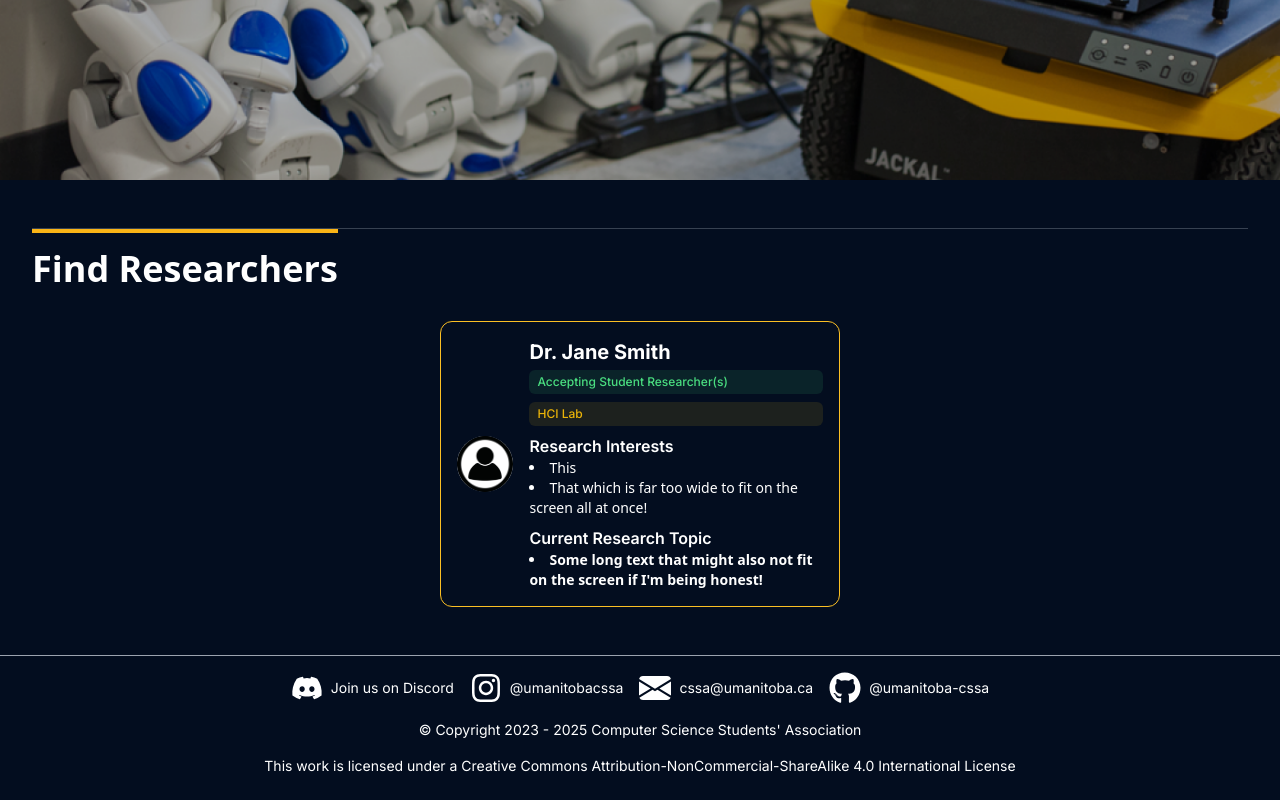
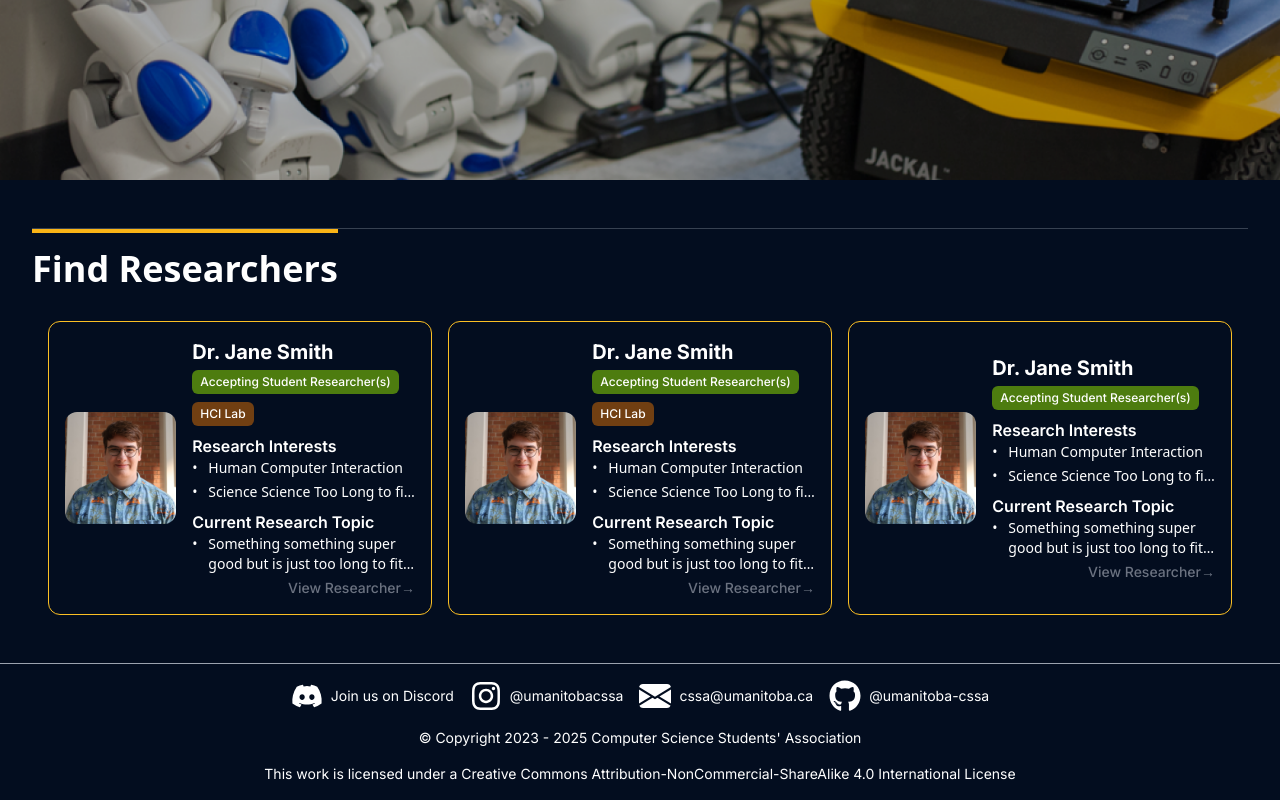
Before and after one commit to umanitoba-cssa/cssa-website-next, a Next.js app: page /resources/researchers in a window 1280 px wide. Shown: the part 544-1344 px from the top of the page. Built offline with nearby package versions, Linux system fonts and the light colour scheme.

Commit message:
Improve researcher card styling
Also added more researchers to see what that looked like

```diff
--- a/src/app/resources/researchers/page.tsx
+++ b/src/app/resources/researchers/page.tsx
@@ -12,9 +12,12 @@ export default async function Researchers() {
                 <div className="container py-12 flex flex-col gap-8">
                     <BlockHeader title="Find Researchers" />
                     <div className="flex flex-row gap-4 flex-wrap justify-center">
-                        <ResearcherCard
-                            {...ResearcherProfiles[0]}
-                        />
+                        {ResearcherProfiles.map((profile) => (
+                            <ResearcherCard
+                                profile={profile}
+                                onClick={() => {}}
+                            />
+                        ))}
                     </div>
                 </div>
         </main>
--- a/src/components/researcher-card.tsx
+++ b/src/components/researcher-card.tsx
@@ -2,65 +2,72 @@ import { IResearcher } from "@/data/researchers";
 import { motion } from "framer-motion";
 import Image from "next/image";
 
-export default function ResearcherCard(
+export default function ResearcherCard({
+    profile,
+    onClick
+}: {
     profile: IResearcher,
-) {
+    onClick?: () => void
+}) {
     return (
         <motion.div
             layoutId={`card-${profile.fullName}`}
             whileHover={{ scale: 1.05, boxShadow: "0px 10px 20px rgba(0,0,0,0.2)" }}
             role="button"
             tabIndex={0}
-            onClick={() => {}}
+            onClick={onClick}
             onKeyDown={(e) => {
-                // if (e.key === "Enter" || e.key === " ") onClick?.();
+                if (e.key === "Enter" || e.key === " ") onClick?.();
             }}
-            className="flex flex-row border-solid border border-amber-400 rounded-xl items-center p-4 gap-4 min-w-[25rem] max-w-[25rem] cursor-pointer"
+            className="flex w-full border-solid border border-amber-400 rounded-xl items-center p-4 gap-4 max-w-sm cursor-pointer"
         >
-            <div>
-                <Image src={profile?.image} alt={profile?.fullName} width={100} height={200} className="rounded-full" />
+            <div className="w-1/3">
+            {/* TODO: Magic numbers for dimensions */}
+                <Image src={profile?.image} alt={profile?.fullName} width={400} height={400} className="rounded-xl" />
             </div>
-            <div>
+            <div className="w-2/3">
                 <div className="text-xl font-bold">
                     {profile?.fullName}
                 </div>
-                <div className="flex flex-col gap-2 mt-1">
-                    {profile?.acceptingStudents &&
-                        <span className="inline-flex items-center rounded-md bg-green-400/10 px-2 py-1 text-xs font-medium text-green-400 inset-ring inset-ring-green-500/20">
+                <div className="flex flex-col gap-2 mt-1 w-fit">
+                {profile?.acceptingStudents && (
+                    <span className="inline-flex items-center w-fit rounded-md bg-lime-700 px-2 py-1 text-xs font-medium text-white">
                     Accepting Student Researcher(s)
                     </span>
-                    }
-                    {profile?.lab &&
-                        <span className="inline-flex items-center rounded-md bg-yellow-400/10 px-2 py-1 text-xs font-medium text-yellow-500 inset-ring inset-ring-yellow-400/20">
+                )}
+                {profile?.lab && (
+                    <span className="inline-flex items-center w-fit rounded-md bg-yellow-900 px-2 py-1 text-xs font-medium text-white">
                     {profile?.lab?.name}
                     </span>
-                    }
+                )}
                 </div>
 
-                <div>
                 <div className="font-semibold mt-2">
                     Research Interests
                 </div>
-                    <ul className=" list-disc list-inside">
+                <ul className="space-y-1">
                     {profile?.researchInterests.map((interest, index) => (
-                            <li key={index} className="text-sm">
+                        <li
+                        key={index}
+                        className="relative pl-4 text-sm line-clamp-1 before:content-['•'] before:absolute before:left-0 before:text-white"
+                        >
                         {interest}
-                                {/* TODO: Make it disappear with ... */}
                         </li>
                     ))}
                 </ul>
-                </div>
-                <div>
                 <div className="font-semibold mt-2">
                     Current Research Topic
+                </div>
                 {profile?.researchTopic &&
-                        <ul className=" list-disc list-inside">
-                            <li className="text-sm">
+                <ul className="space-y-1">
+                    <li className="relative pl-4 text-sm line-clamp-2 before:content-['•'] before:absolute before:left-0 before:text-white">
                         {profile?.researchTopic}
                     </li>
                 </ul>
                 }
-                    </div>
+                <div className="mt-1 text-sm text-gray-500 font-medium text-right gap-1">
+                    <span>View Researcher</span>
+                    <span>→</span>
                 </div>
             </div>
         </motion.div>
--- a/src/data/researchers.ts
+++ b/src/data/researchers.ts
@@ -20,15 +20,45 @@ export const ResearcherProfiles: IResearcher[] = [
   {
     fullName: "Dr. Jane Smith",
     email: "me@you.us",
-    image: "/img/team/vacant.png",
+    image: "/img/team/travis.png",
     googleScholarLink: "https://google.ca",
     lab: {
       name: "HCI Lab",
       website: "hci.cs.umanitoba.ca",
       description: "HCI lol",
     },
-    researchInterests: ["This","That which is far too wide to fit on the screen all at once!"],
-    researchTopic: "Some long text that might also not fit on the screen if I'm being honest!",
+    researchInterests: ["Human Computer Interaction","Science Science Too Long to fit all onto one line like omg that's so sad"],
+    researchTopic: "Something something super good but is just too long to fit here but I want to see the dots show up lol",
+    acceptingStudents: true,
+    minStudentRequirements: ["GPA 5+"]
+  },
+    {
+    fullName: "Dr. Jane Smith",
+    email: "me@you.us",
+    image: "/img/team/travis.png",
+    googleScholarLink: "https://google.ca",
+    lab: {
+      name: "HCI Lab",
+      website: "hci.cs.umanitoba.ca",
+      description: "HCI lol",
+    },
+    researchInterests: ["Human Computer Interaction","Science Science Too Long to fit all onto one line like omg that's so sad"],
+    researchTopic: "Something something super good but is just too long to fit here but I want to see the dots show up lol",
+    acceptingStudents: true,
+    minStudentRequirements: ["GPA 5+"]
+  },
+    {
+    fullName: "Dr. Jane Smith",
+    email: "me@you.us",
+    image: "/img/team/travis.png",
+    googleScholarLink: "https://google.ca",
+    // lab: {
+    //   name: "HCI Lab",
+    //   website: "hci.cs.umanitoba.ca",
+    //   description: "HCI lol",
+    // },
+    researchInterests: ["Human Computer Interaction","Science Science Too Long to fit all onto one line like omg that's so sad"],
+    researchTopic: "Something something super good but is just too long to fit here but I want to see the dots show up lol",
     acceptingStudents: true,
     minStudentRequirements: ["GPA 5+"]
   }
```
Lines whose indentation alone changed are shown as unchanged.
